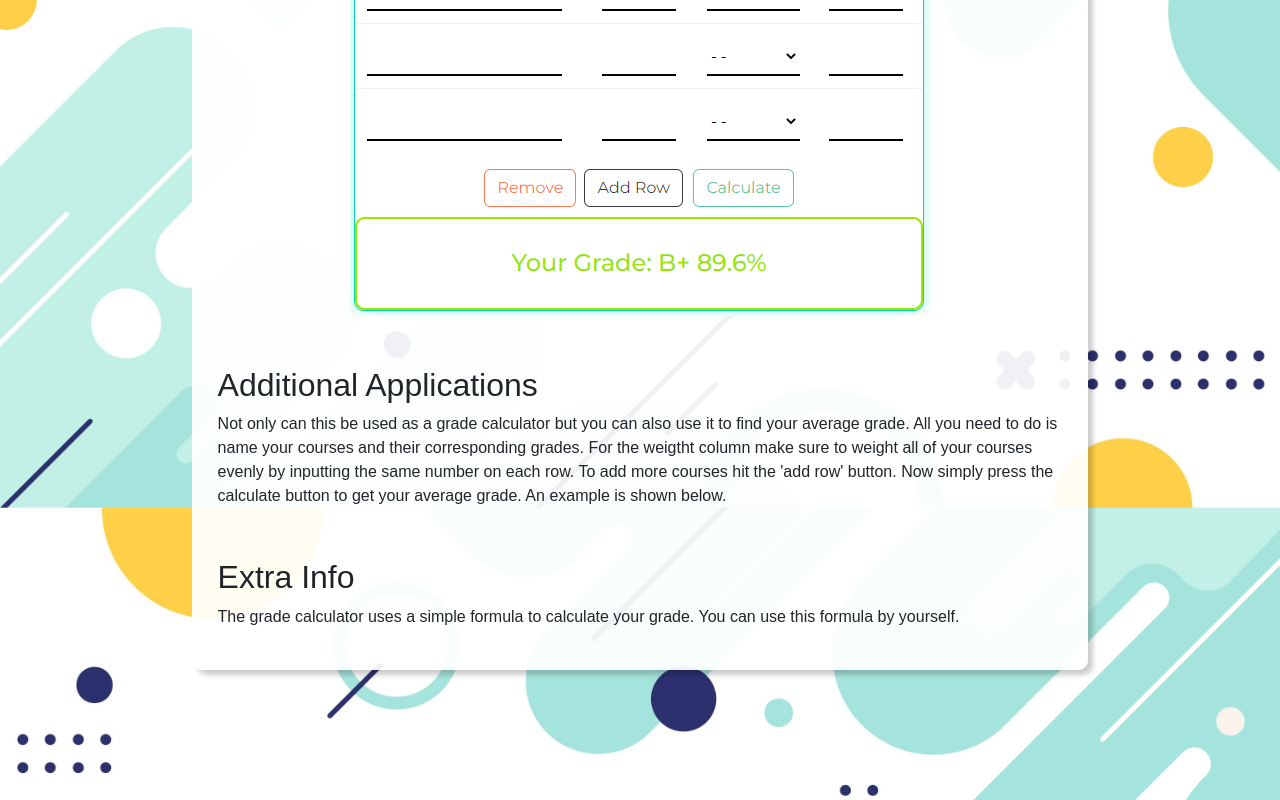
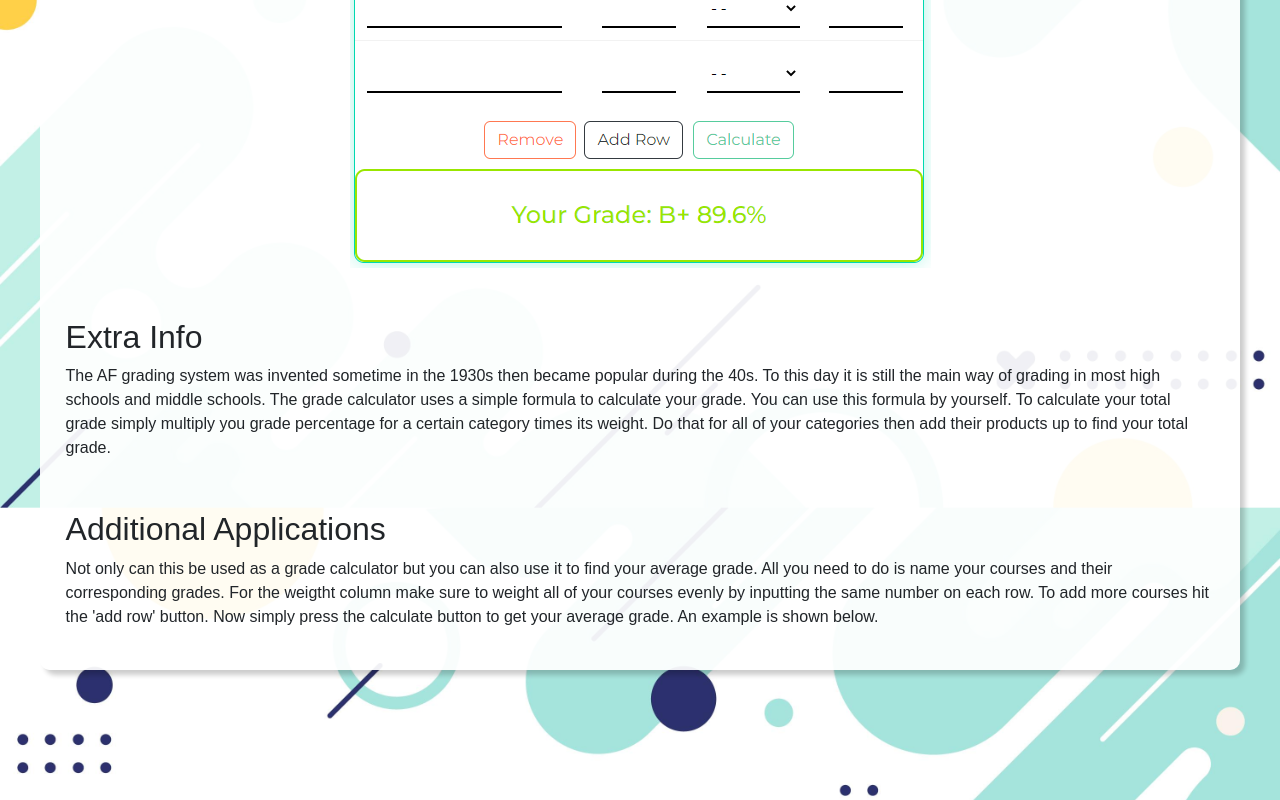
Before and after one commit to KashBoi7/GradeCalculatorWeb, a Vue app in the folder frontend/: page /gradecalc in a window 1280 px wide. Shown: the part 1199-1999 px from the top of the page. Built offline with nearby package versions, Linux system fonts and the light colour scheme.

Commit message:
Update GradeCalc.vue

```diff
--- a/frontend/src/components/GradeCalc.vue
+++ b/frontend/src/components/GradeCalc.vue
@@ -69,12 +69,14 @@
     <p class="text">Using the Grade calculator is quite simple. In the Category/Assignment column simply input a grading category (Participation, Homework, Classwork, etc.). Then input your grade for that category. You can either input the percentage of the letter.
     And lastly, type in how much each category is weighted. If your graded based on more than five categories just press the 'Add Row' button to create additonal rows. Now just press calculate button and your grade will be displayed to you. Below is an example of how to use this calculator. In Math, Bob gets a grade of 87%/B+ on his homework, 95/A in participation, and a 90/A- in quizzes/tests. Each category is weighted at 30%, 10%, and 60% respectively. As shown below, his overall grade is 89.6%, or a B+. </p>
         <img src="..\\assets\\example.png">
+            <h2 class="head">Extra Info</h2>
+    <p class="text">The AF grading system was invented sometime in the 1930s then became popular during the 40s. To this day it is still the main way of grading
+    in most high schools and middle schools. The grade calculator uses a simple formula to calculate your grade. You can use this formula by yourself. To calculate your total grade simply multiply you grade percentage for a certain category times its weight.
+    Do that for all of your categories then add their products up to find your total grade.</p>
     <h2 class="head">Additional Applications</h2>
     <p class="text">Not only can this be used as a grade calculator but you can also use it to find your average grade. All you need to do is name your courses and their corresponding grades.
     For the weigtht column make sure to weight all of your courses evenly by inputting the same number on each row. To add more courses hit the 'add row' button.
     Now simply press the calculate button to get your average grade. An example is shown below.  </p>
-    <h2 class="head">Extra Info</h2>
-    <p class="text">The grade calculator uses a simple formula to calculate your grade. You can use this formula by yourself.</p>
     </div>
   </div>
 </template>
@@ -194,8 +196,8 @@ export default {
     checkScreen () {
       this.windowWidth = window.innerWidth
       const box = document.getElementById('contain')
-      if (this.windowWidth <= 800) {
-      } else if(this.windowWidth > 800) {
+      if (this.windowWidth > 2560) {
+        box.style.maxHeight = '1746px'
       }
     },
     // fills the grade textbox after you select the corresponding letter
@@ -367,7 +369,7 @@ section {
 .contain{
   text-align:center;
   background-color: rgba(255,255,255,0.93);
-  max-width: 70%;
+  max-width: 1200px;
   min-width: fit-content;
    padding: 2%;
   min-padding: 10px;
@@ -377,13 +379,13 @@ section {
     horizontal-position: absolute;
     margin: auto;
     box-shadow: 5px 5px 5px rgba(0,0,0,0.2);
-    min-width: 550px;
+    min-width: 0;
 }
  .mid-box {
 
     max-width: 570px;
     height: fit-content;
-    min-width: fit-content;
+    min-width: 0;
     border-radius: 10px;
     background-color: transparent;
     border: 1px solid rgb(0, 217, 177);
```
